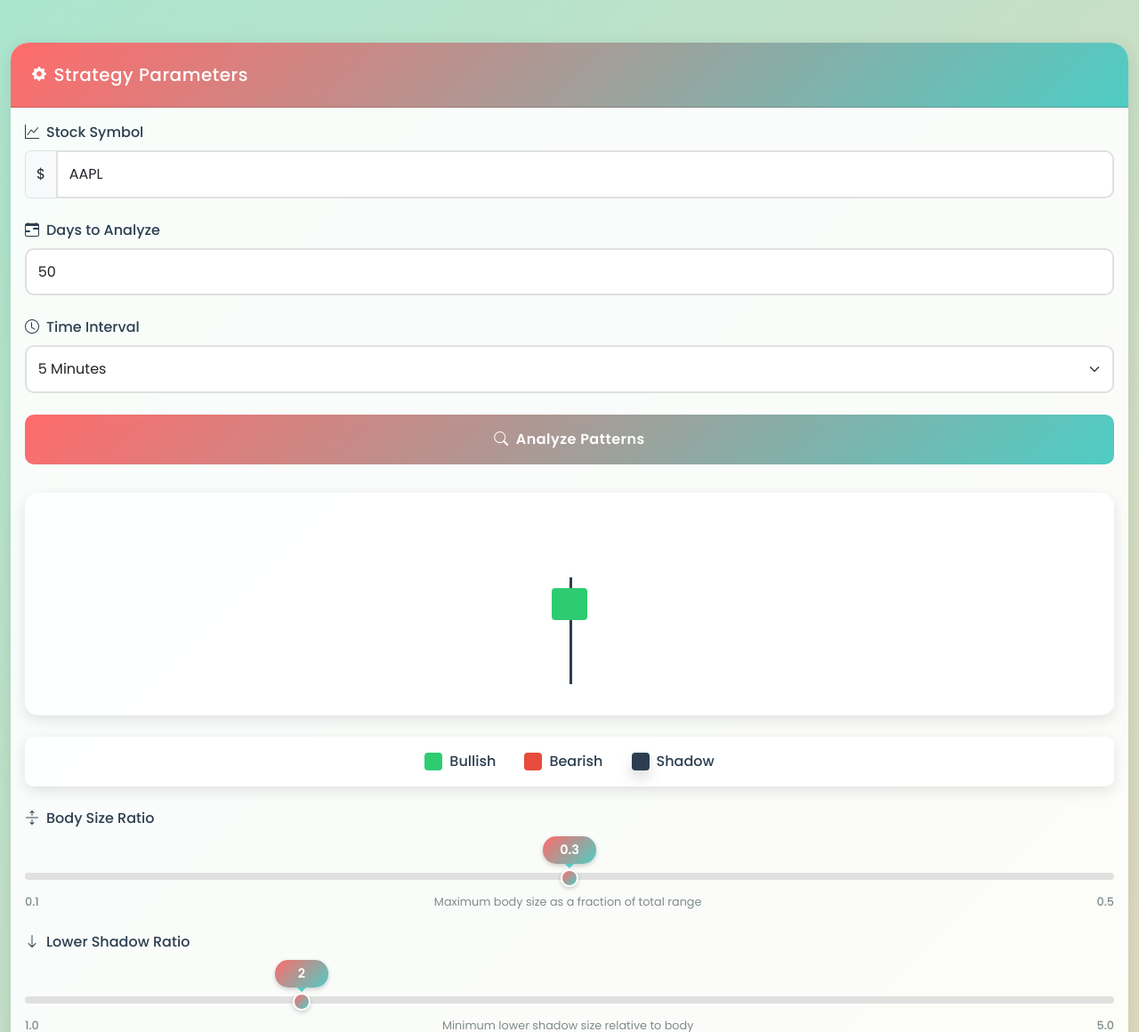
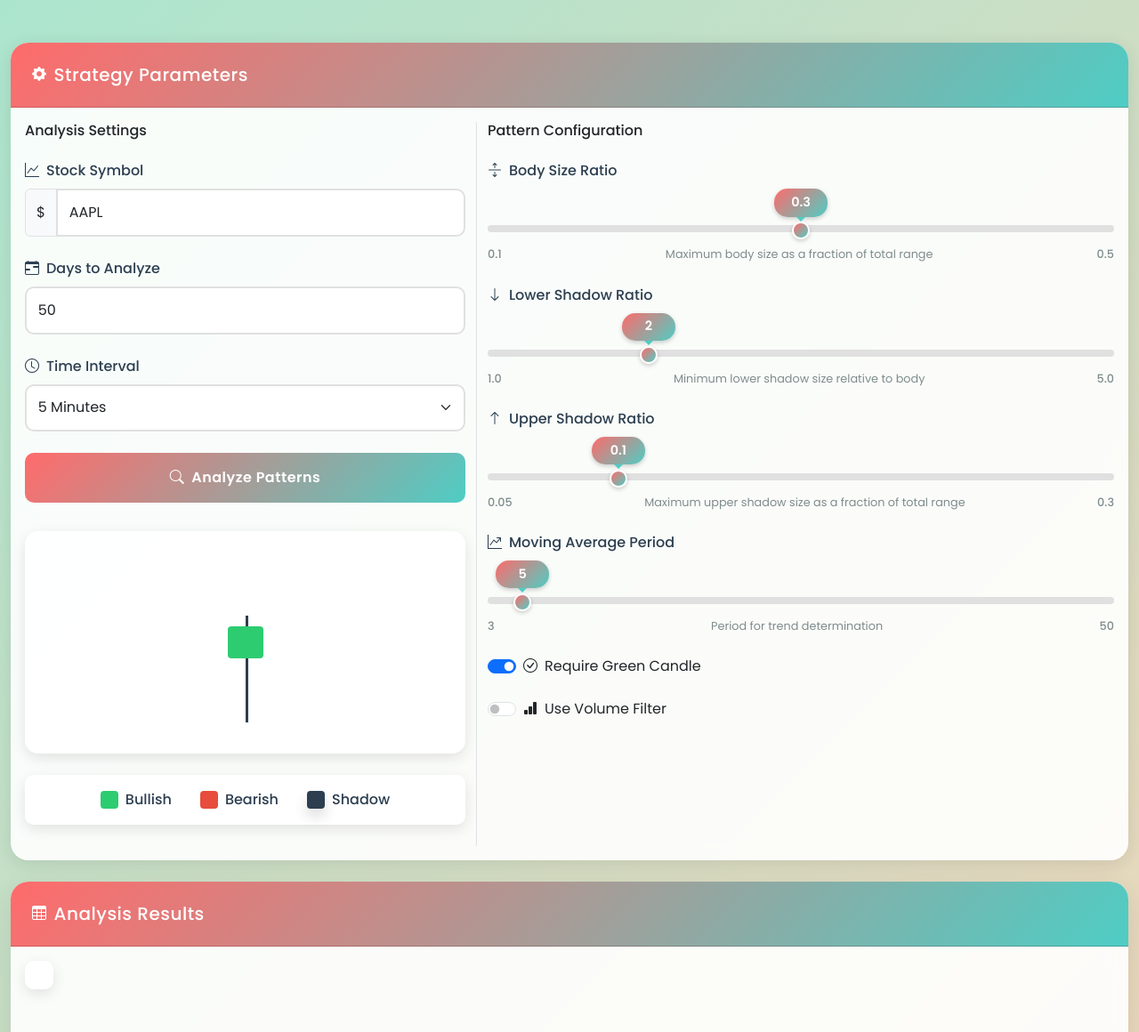
Before and after one commit to GilMatzafi/TradingHub, a Flask app: page /hammer in a window 1280 px wide. Shown: the part 145-1305 px from the top of the page at 89% size. Run offline with Flask 3, Linux system fonts and the light colour scheme.

Commit message:
continue rearrange

```diff
--- a/tradinghub/templates/hammer_analyzer/index.html
+++ b/tradinghub/templates/hammer_analyzer/index.html
@@ -22,12 +22,21 @@
             <h5 class="mb-0">Strategy Parameters</h5>
         </div>
         <div class="card-body">
-            {{ analysis_form() }}
-            {% block additional_form_fields %}
-            {{ candlestick_visualization() }}
-            {{ pattern_params() }}
-            {{ volume_params() }}
-            {% endblock %}
+            <div class="row">
+                <!-- Basic Parameters (Left Side) -->
+                <div class="col-md-5 border-end">
+                    <h6 class="mb-4">Analysis Settings</h6>
+                    {{ analysis_form() }}
+                    {{ candlestick_visualization() }}
+                </div>
+
+                <!-- Pattern Parameters (Right Side) -->
+                <div class="col-md-7">
+                    <h6 class="mb-4">Pattern Configuration</h6>
+                    {{ pattern_params() }}
+                    {{ volume_params() }}
+                </div>
+            </div>
         </div>
     </div>
 
```
